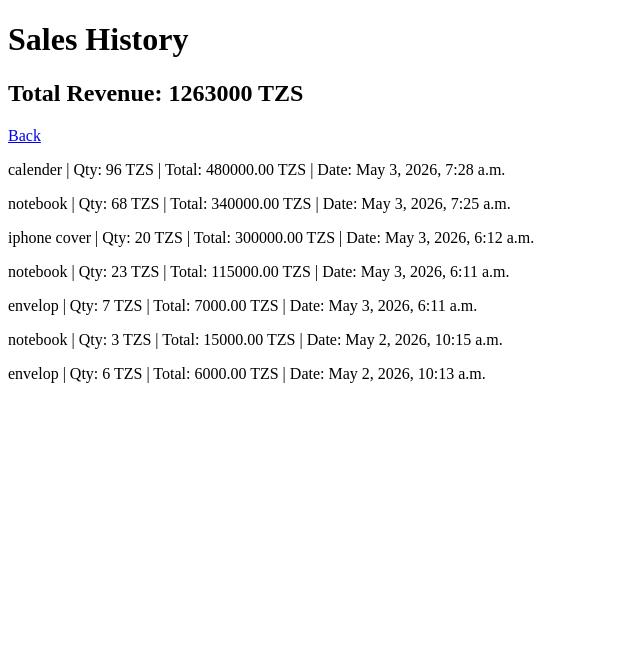
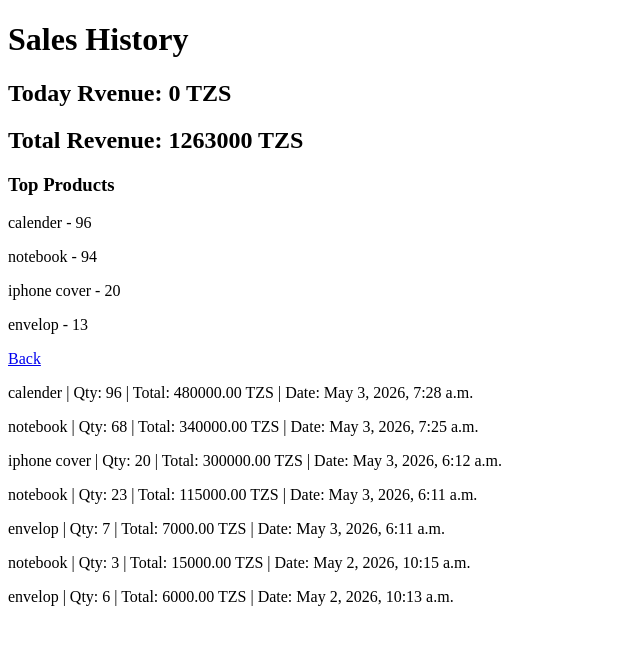
Before and after one commit to shjoseph75-prog/shop-system, a Django app: page /sales/ in a window 1280 px wide. Shown: the top 645 px of the page, without its empty margins (0-640 px from the left). Run offline with Django 5.2, Linux system fonts and the light colour scheme; a user stored in the database is signed in; data comes from the database, SQL or seed files in the repository.

Commit message:
add reports

```diff
--- a/products/templates/products/sales.html
+++ b/products/templates/products/sales.html
@@ -6,14 +6,22 @@
 <body>
 
     <h1>Sales History</h1>
+
+    <h2>Today Rvenue: {{ today_revenue }} TZS</h2>
     <h2>Total Revenue: {{ total_revenue }} TZS</h2>
+    <h3>Top Products</h3>
+
+    {% for item in top_products %}
+        <p>{{ item.product__name }} - {{ item.total_sold }}</p>
+    {% endfor %}
+
 
     <a href="/">Back</a>
 
     {% for sale in sales %}
         <p>
             {{ sale.product.name }} |
-            Qty: {{ sale.quantity_sold }} TZS |
+            Qty: {{ sale.quantity_sold }}  |
             Total: {{ sale.total_price }} TZS |
             Date: {{ sale.date }}
         </p>
--- a/products/views.py
+++ b/products/views.py
@@ -3,6 +3,7 @@ from .models import Product, Sale
 from .forms import ProductForm, SaleForm
 from django.contrib.auth.decorators import login_required
 from django.db.models import Sum, Count
+from django.utils import timezone
 
 
 
@@ -87,9 +88,17 @@ def sell_product(request):
 @login_required
 def sales_history(request):
     sales = Sale.objects.all().order_by('-date')
+
     total_revenue = Sale.objects.aggregate(Sum('total_price'))['total_price__sum']
+
+    today = timezone.now().date()
+    today_revenue = Sale.objects.filter(date__date=today).aggregate(Sum('total_price'))['total_price__sum'] or 0
+    top_products = Sale.objects.values('product__name').annotate(total_sold=Sum('quantity_sold')).order_by('-total_sold')[:5]
 
     return render(request, 'products/sales.html', {
         "sales": sales,
-        "total_revenue": total_revenue
+        "total_revenue": total_revenue,
+        "today_revenue": today_revenue,
+        "top_products": top_products
+
     })
--- a/shop/settings.py
+++ b/shop/settings.py
@@ -25,7 +25,11 @@ SECRET_KEY = 'django-insecure-_5zguzg4x4u6e9k_*k98%f%c5up*h-t6u*_)20s8)^+orf=b&5
 # SECURITY WARNING: don't run with debug turned on in production!
 DEBUG = False
 
-ALLOWED_HOSTS = ['shop-system-1.onrender.com']
+ALLOWED_HOSTS = [
+    'shop-system-1.onrender.com',
+    '127.0.0.1',
+    'localhost'
+]
 
 
 # Application definition
```
